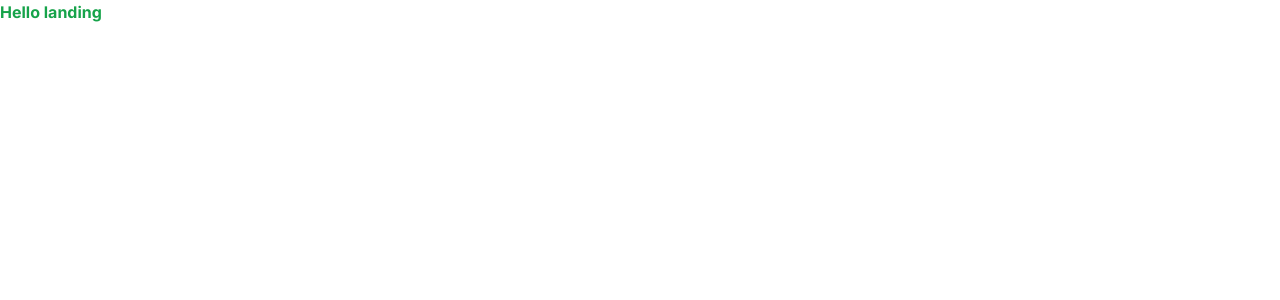
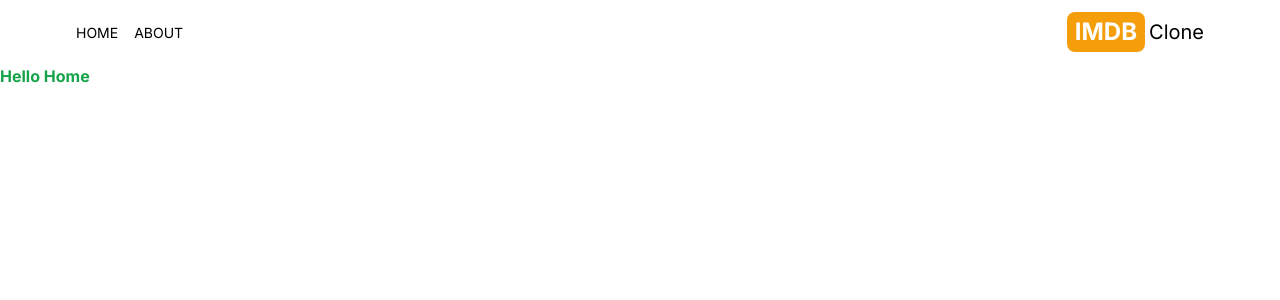
Before and after one commit to deepanshu2711/imdb-next, a Next.js app: page / in a window 1280 px wide. Shown: the top 300 px of the page. Built offline with nearby package versions, Linux system fonts and the light colour scheme.

Commit message:
[FEAT] add header section

```diff
--- a/src/app/layout.js
+++ b/src/app/layout.js
@@ -1,5 +1,6 @@
 import { Inter } from 'next/font/google'
 import './globals.css'
+import Header from '@/components/Header'
 
 const inter = Inter({ subsets: ['latin'] })
 
@@ -11,7 +12,10 @@
 export default function RootLayout({ children }) {
   return (
     <html lang="en">
-      <body className={inter.className}>{children}</body>
+      <body className={inter.className}>
+      <Header />
+      {children}
+      </body>
     </html>
   )
 }
--- a/src/app/page.js
+++ b/src/app/page.js
@@ -2,6 +2,6 @@
 
 export default function Home() {
   return (
-    <div className="font-bold text-green-600">Hello landing</div>
+    <div className="font-bold text-green-600">Hello Home</div>
   )
 }
--- /dev/null
+++ b/src/components/Header.jsx
@@ -0,0 +1,22 @@
+import Link from "next/link";
+import MenuItem from "./MenuItem";
+import {AiFillHome} from "react-icons/ai";
+import {BsFillInfoCircleFill} from "react-icons/bs"
+
+const Header = () => {
+    return (
+        <div className="flex items-center p-3 justify-between lg:max-w-6xl mx-auto">
+            <div className="flex gap-4">
+                <MenuItem  title="Home" address ="/" Icon={AiFillHome}/>
+                <MenuItem  title="About" address ="/about" Icon={BsFillInfoCircleFill}/>
+
+            </div>
+            <Link href="/"  className=" flex gap-1 items-center">
+                <span className="text-2xl font-bold bg-amber-500 rounded-lg text-white py-1 px-2">IMDB</span>
+                <span className="text-xl hidden sm:inline">Clone</span>
+            </Link>
+        </div>
+     );
+}
+
+export default Header;
--- /dev/null
+++ b/src/components/MenuItem.jsx
@@ -0,0 +1,14 @@
+import Link from "next/link";
+
+const MenuItem = ({title, address, Icon}) => {
+    return (
+        <div>
+            <Link href={address} className="hover:text-amber-600">
+                <Icon  className="text-2xl sm:hidden"/>
+                <p className="uppercase hidden sm:inline text-sm">{title}</p>
+            </Link>
+        </div>
+     );
+}
+
+export default MenuItem;
```
Also changed, not shown: package.json (+5 -4 lines), 1 other file (tests, documents, lock files or other folders).
